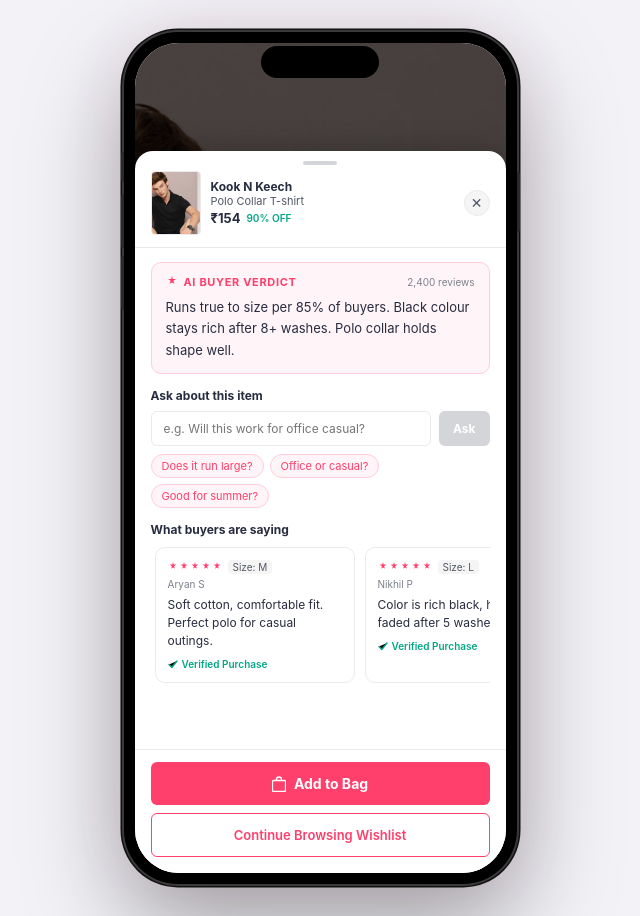
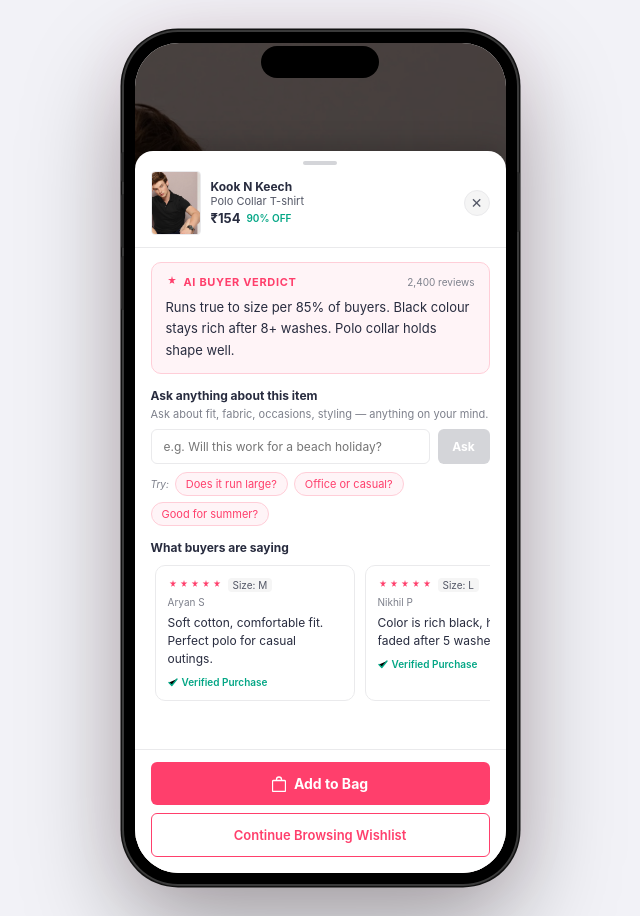
Before and after one commit to shiwangtiwari/D3-Myntra, a Next.js app: page / in a window 1280 px wide. Both pictures are taken after a click on the element 640 px from the left and 234 px from the top of the page. Shown: the whole page, without its empty margins (320-960 px from the left). Built offline with nearby package versions, Linux system fonts and the light colour scheme.

Commit message:
Update VerdictScreen.tsx

```diff
--- a/src/components/screens/VerdictScreen.tsx
+++ b/src/components/screens/VerdictScreen.tsx
@@ -3,6 +3,19 @@ import { useRef } from "react";
 import { Product } from "../../data/products";
 import PhoneShell from "../PhoneShell";
 import { pink, pinkLt, pinkBd, green, ink, grey, greyLt, border } from "../../constants/colors";
+
+const btnCSS = `
+@keyframes askSpin { to { transform: rotate(360deg); } }
+.ask-spinner {
+  width: 13px; height: 13px;
+  border: 2px solid rgba(255,255,255,0.35);
+  border-top-color: #fff;
+  border-radius: 50%;
+  animation: askSpin 0.65s linear infinite;
+  display: inline-block;
+  flex-shrink: 0;
+}
+`;
 
 type Props = {
   prod: Product;
@@ -21,6 +34,7 @@ export default function VerdictScreen({ prod, q, ans, busy, onBack, onSetQ, onAs
 
   return (
     <PhoneShell screen="verdict">
+      <style>{btnCSS}</style>
       <div style={{ flex: 1, position: "relative", overflow: "hidden", height: "100%" }}>
         <img src={prod.imgs[0]} alt="" style={{ position: "absolute", inset: 0, width: "100%", height: "100%", objectFit: "cover", filter: "brightness(0.35)" }} />
 
@@ -30,6 +44,7 @@ export default function VerdictScreen({ prod, q, ans, busy, onBack, onSetQ, onAs
           <div style={{ display: "flex", justifyContent: "center", paddingTop: 10, paddingBottom: 6 }}>
             <div style={{ width: 34, height: 4, borderRadius: 2, background: "#D4D5D9" }} />
           </div>
+
 
           {/* Product header */}
           <div style={{ display: "flex", alignItems: "center", gap: 10, padding: "0 16px 12px", borderBottom: `1px solid ${border}` }}>
@@ -60,26 +75,28 @@ export default function VerdictScreen({ prod, q, ans, busy, onBack, onSetQ, onAs
 
             {/* Ask */}
             <div style={{ marginBottom: 14 }}>
-              <div style={{ fontSize: 12, fontWeight: 700, color: ink, marginBottom: 8 }}>Ask about this item</div>
+              <div style={{ fontSize: 12, fontWeight: 700, color: ink, marginBottom: 4 }}>Ask anything about this item</div>
+              <div style={{ fontSize: 11, color: greyLt, marginBottom: 8 }}>Ask about fit, fabric, occasions, styling — anything on your mind.</div>
               <div style={{ display: "flex", gap: 8, marginBottom: 8 }}>
                 <input
                   ref={ref}
                   value={q}
                   onChange={e => onSetQ(e.target.value)}
                   onKeyDown={e => e.key === "Enter" && onAsk()}
-                  placeholder="e.g. Will this work for office casual?"
+                  placeholder="e.g. Will this work for a beach holiday?"
                   style={{ flex: 1, padding: "9px 12px", border: `1px solid ${border}`, borderRadius: 6, fontSize: 12, color: ink, outline: "none", fontFamily: "inherit" }}
                 />
-                <button onClick={onAsk} disabled={!q.trim() || busy} style={{ padding: "9px 14px", background: (!q.trim() || busy) ? "#D4D5D9" : pink, color: "#fff", border: "none", borderRadius: 6, fontSize: 12, fontWeight: 700, cursor: (!q.trim() || busy) ? "default" : "pointer", fontFamily: "inherit" }}>
-                  {busy ? "..." : "Ask"}
+                <button onClick={onAsk} disabled={!q.trim() || busy} style={{ padding: "9px 14px", minWidth: 52, background: busy ? green : (!q.trim() ? "#D4D5D9" : pink), color: "#fff", border: "none", borderRadius: 6, fontSize: 12, fontWeight: 700, cursor: (!q.trim() || busy) ? "default" : "pointer", fontFamily: "inherit", display: "flex", alignItems: "center", justifyContent: "center", gap: 5, transition: "background 0.2s" }}>
+                  {busy ? <span className="ask-spinner" /> : "Ask"}
                 </button>
               </div>
-              <div style={{ display: "flex", gap: 6, flexWrap: "wrap" }}>
+              <div style={{ display: "flex", alignItems: "center", gap: 6, flexWrap: "wrap" }}>
+                <span style={{ fontSize: 10, color: greyLt, fontStyle: "italic" }}>Try:</span>
                 {["Does it run large?", "Office or casual?", "Good for summer?"].map(c => (
                   <button key={c} onClick={() => { onSetQ(c); }} style={{ padding: "4px 10px", border: `1px solid ${pinkBd}`, borderRadius: 20, fontSize: 11, color: pink, background: pinkLt, cursor: "pointer", fontFamily: "inherit" }}>{c}</button>
                 ))}
               </div>
-              {ans && (
+              {ans && !busy && (
                 <div style={{ marginTop: 10, padding: "10px 12px", background: "#F0FDF8", border: "1px solid #A7F3D0", borderRadius: 8 }}>
                   <div style={{ fontSize: 10, fontWeight: 700, color: green, marginBottom: 4, textTransform: "uppercase", letterSpacing: "0.05em" }}>AI Answer from buyer reviews</div>
                   <p style={{ fontSize: 13, color: ink, lineHeight: 1.6, margin: 0 }}>{ans}</p>
```
